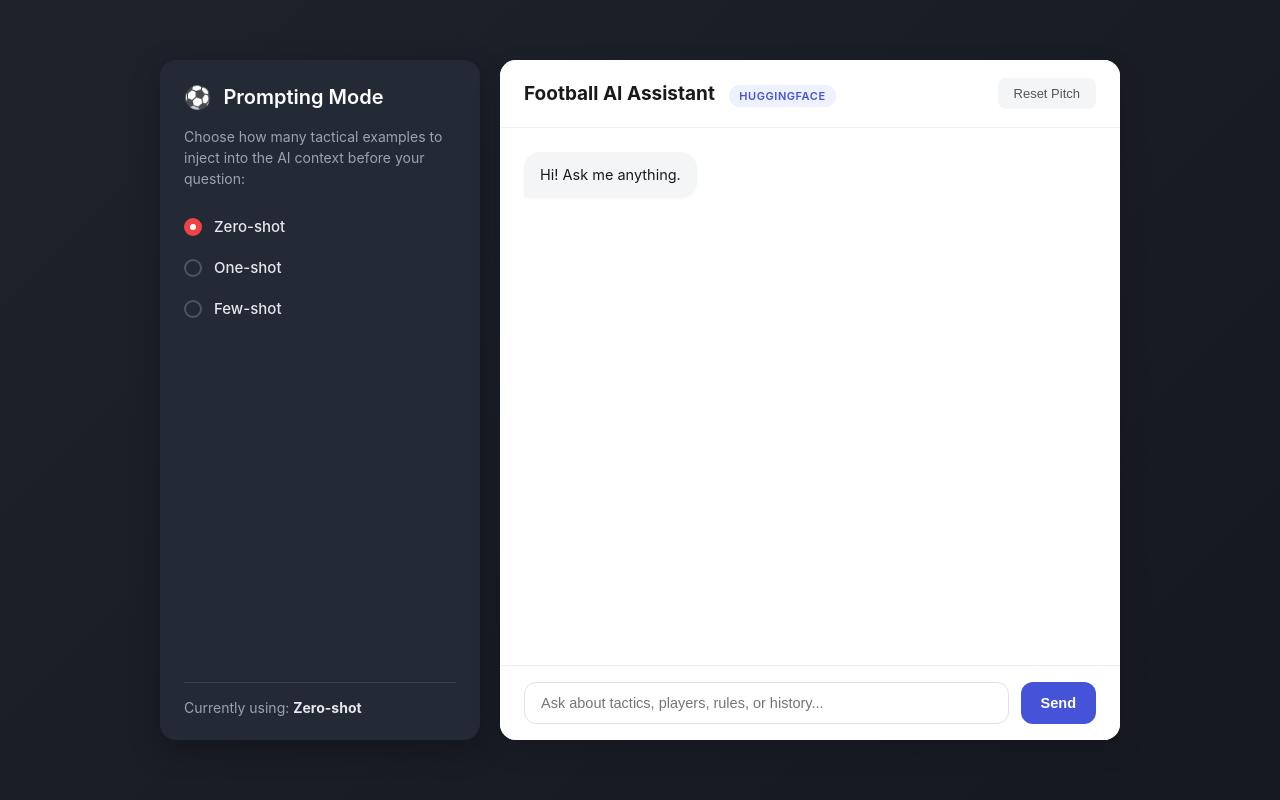
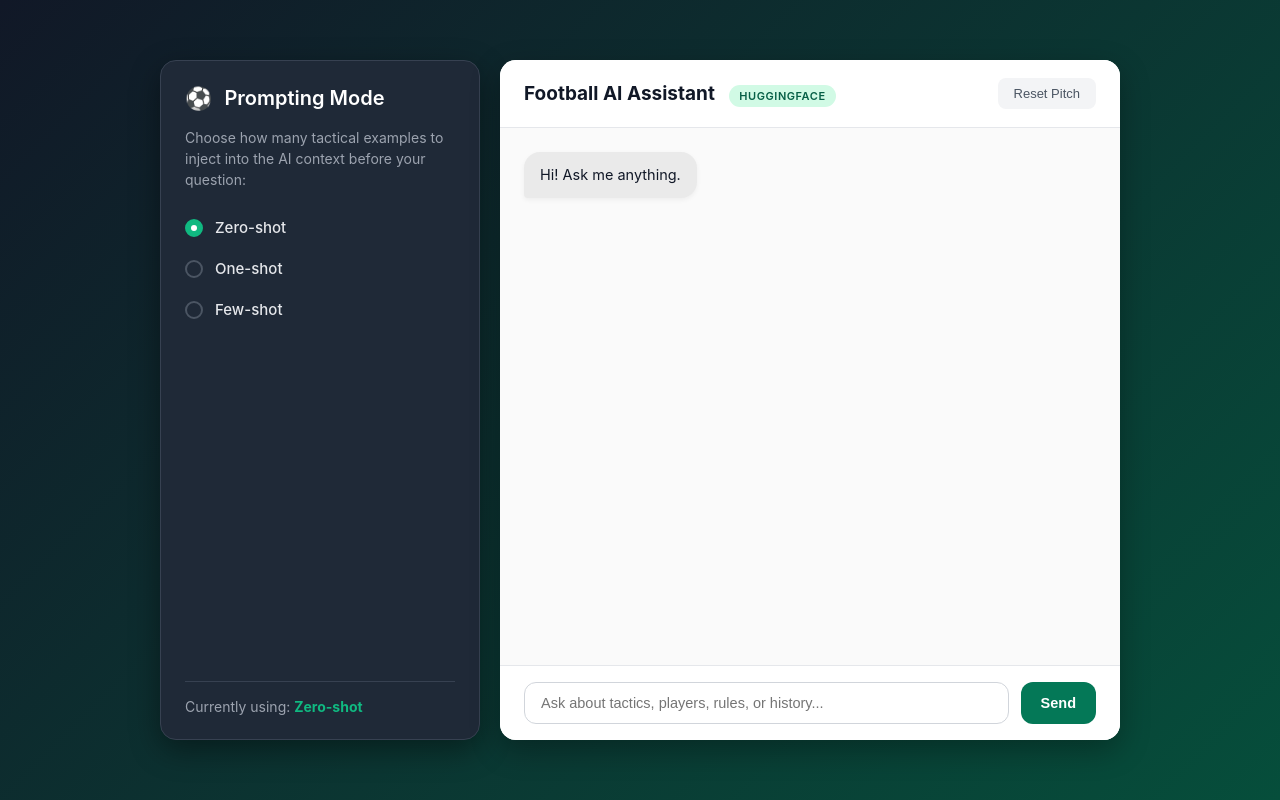
Before and after one commit to Fahad1812/HEALTH-ASSISTANCE-CHATBOT, a Flask app: page / in a window 1280 px wide. Run offline with Flask 3, Linux system fonts and the light colour scheme.

Commit message:
Update style.css

```diff
--- a/static/style.css
+++ b/static/style.css
@@ -5,7 +5,7 @@
 body {
   margin: 0;
   font-family: -apple-system, BlinkMacSystemFont, "Segoe UI", Roboto, Helvetica, Arial, sans-serif;
-  background: linear-gradient(135deg, #1e222b 0%, #15181f 100%);
+  background: linear-gradient(135deg, #111827 0%, #064e3b 100%);
   display: flex;
   justify-content: center;
   align-items: center;
@@ -22,15 +22,16 @@ body {
   gap: 20px;
 }
 
-/* Prompting Sidebar Component Styling */
+/* Football Sidebar Theme */
 .prompting-sidebar {
   width: 320px;
-  background: #242936;
+  background: #1f2937;
   border-radius: 16px;
-  box-shadow: 0 10px 30px rgba(0, 0, 0, 0.25);
+  box-shadow: 0 10px 30px rgba(0, 0, 0, 0.4);
   padding: 24px;
   display: flex;
   flex-direction: column;
+  border: 1px solid #374151;
 }
 
 .sidebar-header {
@@ -93,12 +94,12 @@ body {
 }
 
 .radio-option:hover input ~ .radio-dot {
-  border-color: #f87171;
+  border-color: #34d399;
 }
 
 .radio-option input:checked ~ .radio-dot {
-  border-color: #ef4444;
-  background-color: #ef4444;
+  border-color: #10b981;
+  background-color: #10b981;
 }
 
 .radio-option input:checked ~ .radio-dot::after {
@@ -131,15 +132,15 @@ body {
 }
 
 .sidebar-footer strong {
-  color: #e5e7eb;
+  color: #10b981;
 }
 
-/* Chat Area Main Container */
+/* Chat Main Section Turf Style */
 .chat-wrap {
   flex: 1;
   background: #ffffff;
   border-radius: 16px;
-  box-shadow: 0 10px 30px rgba(0, 0, 0, 0.1);
+  box-shadow: 0 10px 30px rgba(0, 0, 0, 0.3);
   display: flex;
   flex-direction: column;
   overflow: hidden;
@@ -151,13 +152,13 @@ body {
   align-items: center;
   padding: 18px 24px;
   background: #ffffff;
-  border-bottom: 1px solid #f0f0f0;
+  border-bottom: 1px solid #e5e7eb;
 }
 
 .chat-header h1 {
   font-size: 19px;
   margin: 0;
-  color: #1a1a1a;
+  color: #111827;
   display: inline-block;
 }
 
@@ -167,8 +168,8 @@ body {
   font-weight: 600;
   text-transform: uppercase;
   letter-spacing: 0.05em;
-  background: #eef1ff;
-  color: #4453d8;
+  background: #d1fae5;
+  color: #065f46;
   padding: 4px 10px;
   border-radius: 20px;
   vertical-align: middle;
@@ -176,19 +177,19 @@ body {
 
 #reset-btn {
   border: none;
-  background: #f4f5f7;
-  color: #555;
+  background: #f3f4f6;
+  color: #4b5563;
   padding: 8px 16px;
   border-radius: 8px;
   cursor: pointer;
   font-size: 13px;
   font-weight: 500;
-  transition: background 0.2s ease, color 0.2s ease;
+  transition: all 0.2s ease;
 }
 
 #reset-btn:hover {
-  background: #e0e2e7;
-  color: #1a1a1a;
+  background: #fee2e2;
+  color: #991b1b;
 }
 
 .messages {
@@ -198,6 +199,7 @@ body {
   display: flex;
   flex-direction: column;
   gap: 16px;
+  background: #fafafa;
 }
 
 .messages::-webkit-scrollbar {
@@ -211,10 +213,6 @@ body {
 .messages::-webkit-scrollbar-thumb {
   background: #d1d5db;
   border-radius: 10px;
-}
-
-.messages::-webkit-scrollbar-thumb:hover {
-  background: #9ca3af;
 }
 
 @keyframes messageFadeIn {
@@ -237,35 +235,35 @@ body {
   white-space: pre-wrap;
   word-wrap: break-word;
   animation: messageFadeIn 0.3s ease-out forwards;
-  box-shadow: 0 2px 5px rgba(0,0,0,0.02);
+  box-shadow: 0 2px 5px rgba(0,0,0,0.05);
 }
 
 .msg.user {
   align-self: flex-end;
-  background: #4453d8;
+  background: #047857;
   color: #ffffff;
   border-bottom-right-radius: 4px;
 }
 
 .msg.bot {
   align-self: flex-start;
-  background: #f4f5f7;
-  color: #1a1a1a;
+  background: #eaeaea;
+  color: #111827;
   border-bottom-left-radius: 4px;
 }
 
 .msg.error {
   align-self: flex-start;
-  background: #fdecec;
-  color: #a12626;
+  background: #fef2f2;
+  color: #991b1b;
   border-bottom-left-radius: 4px;
-  border: 1px solid #fad2d2;
+  border: 1px solid #fca5a5;
 }
 
 .msg.typing {
   align-self: flex-start;
   background: transparent;
-  color: #888;
+  color: #6b7280;
   font-style: italic;
   padding: 8px 12px;
   box-shadow: none;
@@ -276,46 +274,46 @@ body {
   gap: 12px;
   padding: 16px 24px;
   background: #ffffff;
-  border-top: 1px solid #f0f0f0;
+  border-top: 1px solid #e5e7eb;
 }
 
 #user-input {
   flex: 1;
   padding: 12px 16px;
-  border: 1px solid #e0e2e7;
+  border: 1px solid #d1d5db;
   border-radius: 12px;
   font-size: 14.5px;
   outline: none;
-  transition: border-color 0.2s ease, box-shadow 0.2s ease;
-  color: #1a1a1a;
+  transition: all 0.2s ease;
+  color: #111827;
 }
 
 #user-input:focus {
-  border-color: #4453d8;
-  box-shadow: 0 0 0 3px rgba(68, 83, 216, 0.1);
+  border-color: #10b981;
+  box-shadow: 0 0 0 3px rgba(16, 185, 129, 0.15);
 }
 
 .chat-form button {
   border: none;
-  background: #4453d8;
+  background: #047857;
   color: white;
   padding: 12px 20px;
   border-radius: 12px;
   font-size: 14.5px;
   font-weight: 600;
   cursor: pointer;
-  transition: background 0.2s ease, transform 0.1s ease;
+  transition: all 0.2s ease;
 }
 
 .chat-form button:hover {
-  background: #3746c4;
+  background: #065f46;
 }
 
 .chat-form button:active {
   transform: scale(0.98);
 }
 
-/* Mobile Responsiveness Viewports */
+/* Responsiveness adjustments */
 @media (max-width: 768px) {
   .app-container {
     flex-direction: column;
@@ -329,7 +327,7 @@ body {
   }
 
   .chat-wrap {
-    height: 70vh;
+    height: 65vh;
   }
 }
 
@@ -350,20 +348,4 @@ body {
   .prompting-sidebar {
     border-radius: 0;
   }
-
-  .chat-header {
-    padding: 16px;
-  }
-
-  .messages {
-    padding: 16px;
-  }
-
-  .chat-form {
-    padding: 12px 16px;
-  }
-
-  .msg {
-    max-width: 85%;
-  }
 }
```
